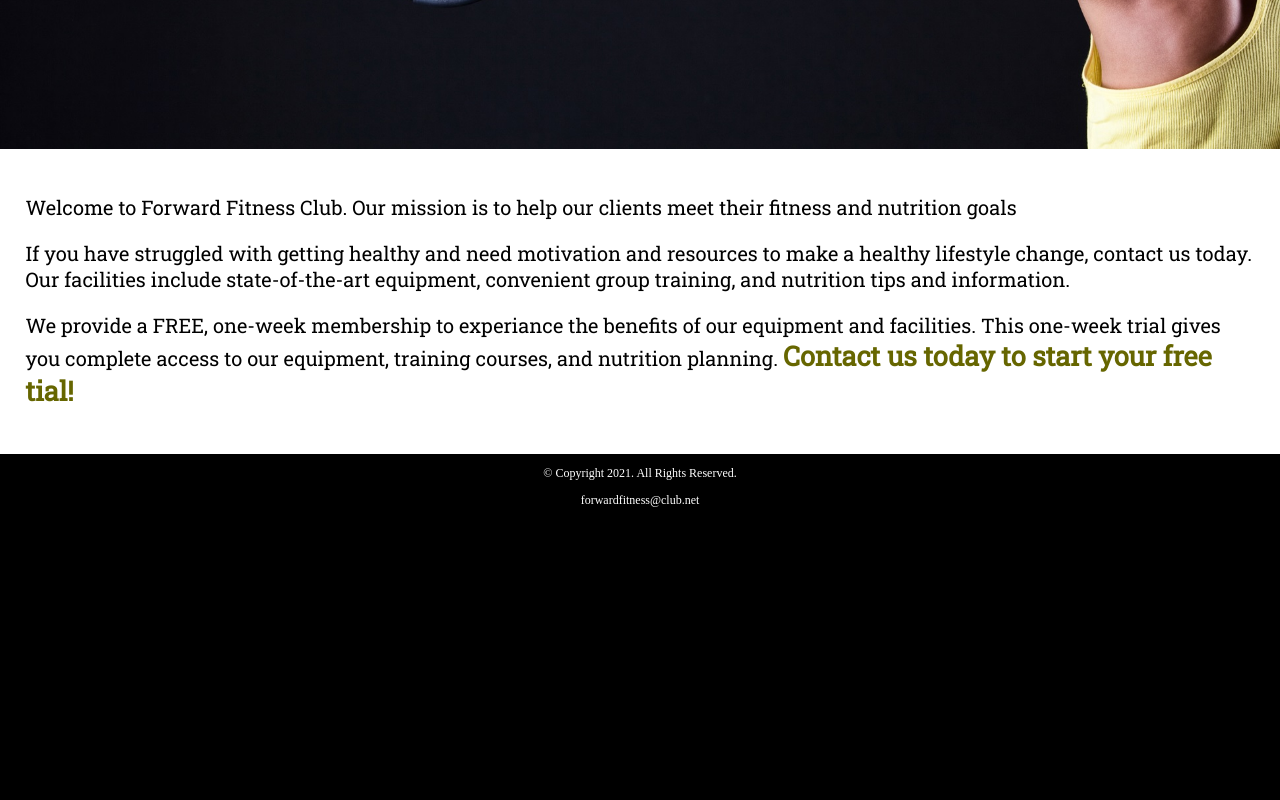
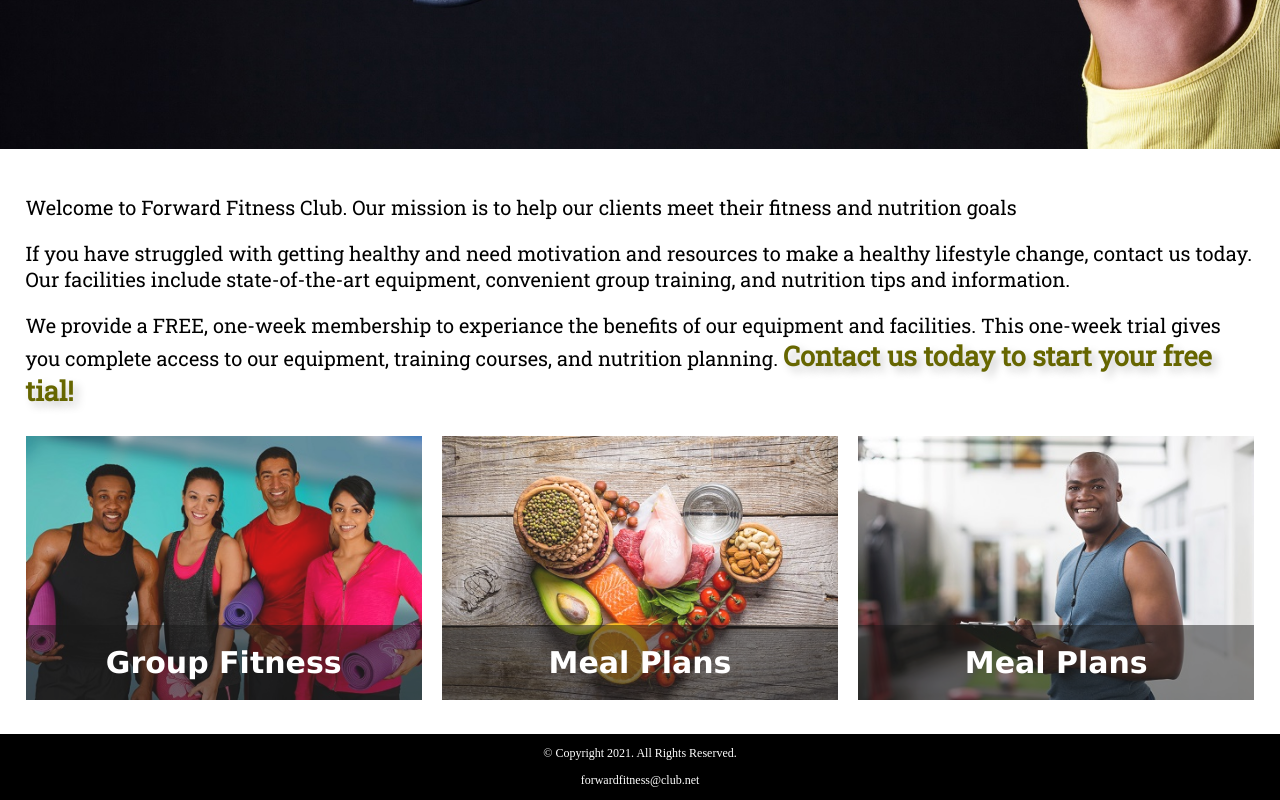
Before and after one commit to Go0659/go0659.github.io, a plain HTML site: page fitness/index.html in a window 1280 px wide. Shown: the part 606-1406 px from the top of the page. Before the commit the page ends 1126 px from the top, so only its background shows below. Drawn offline with Linux system fonts and the light colour scheme; a web font is replaced by a local one.

Commit message:
week 7 edits pt 1

```diff
--- a/fitness/css/styles.css
+++ b/fitness/css/styles.css
@@ -5,7 +5,7 @@ File Name: styles.css
 */
 
 /* CSS reset */
-body, header, nav, main, footer, h1, div, img, ul {
+body, header, nav, main, footer, h1, div, img, ul, figure, figcaption {
     margin: 0;
     padding: 0;
     border: 0;
@@ -23,13 +23,16 @@ img {
     display: block;
 }
 
+/* style rule that applies to all elements */
+* {
+    box-sizing: border-box;
+}
+
 /* Style rules for mobile viewport */
 
 
 /* Style rule for header */
 header {
-    position: -webkit-sticky;
-    position: sticky;
     top: 0;
     background-color: #000;
     height: 190px;
@@ -85,6 +88,9 @@ main {
     font-family: 'Roboto Slab', serif;
 }
 
+.mobile h3 {
+    text-shadow: 5px 5px 8px #ccc;
+}
 .tel-link {
     background-color: #404040;
     padding: 2%;
@@ -108,9 +114,27 @@ main {
     font-size: 1.35em;
     color: #666600;
     font-weight: bold;
+    text-shadow: 5px 5px 8px #ccc;
 }
 
+.frame {
+    position: relative;
+    max-width: 450px;
+    margin: 2% auto;
+}
 
+.pic-text {
+    position: absolute;
+    bottom: 0;
+    background: rgba(0, 0, 0, 0.5);
+    color: #fff;
+    width: 100%;
+    padding: 20px;
+    text-align: center;
+    font-family: verdana, Arial, sans-serif;
+    font-size: 1.5em;
+    font-weight: bold;
+}
 
 #weights,  #cardio, #training {
     margin: 0 2%;
@@ -166,7 +190,6 @@ footer p a {
 
     /* Tablet Viewport: Style rule for header */
     header {
-        position: static;
         padding-bottom: 2%;
  }
  /* Tablet Viewport: Style rule for nav area */
@@ -186,6 +209,17 @@ footer p a {
     /* Tablet Viewport: Style rules for the main content area */
     main ul {
         margin: 0 0 4% 10%;
+    }
+
+    .grid {
+        display: grid;
+        grid-template-columns: auto auto auto;
+        grid-gap: 20px;
+    }
+
+    .pic-text {
+        font-size: 1em;
+        padding: 10px;
     }
 
     #excercises {
@@ -255,6 +289,20 @@ footer p a {
         font-size: 1.8em;
     }
 
+    .pic-text {
+        font-size: 1.5em;
+        padding: 20px;
+    }
+
+    .frame {
+        opacity: 0.9;
+    }
+
+    .frame:hover {
+        opacity: 1;
+        box-shadow: 8px 8px 10px #808080;
+    }
+
     #weights, #cardio, #training{
         width: 29%;
         float: left;
--- a/fitness/index.html
+++ b/fitness/index.html
@@ -57,6 +57,28 @@
         <p>If you have struggled with getting healthy and need motivation and resources to make a healthy lifestyle change, contact us today. Our facilities include state-of-the-art equipment, convenient group training, and nutrition tips and information.</p>
         <p>We provide a FREE, one-week membership to experiance the benefits of our equipment and facilities. This one-week trial gives you complete access to our equipment, training courses, and nutrition planning. <span class="action">Contact us today to start your free tial!</span></p>
     </div>
+
+
+    <div class="grid">
+        <figure class="frame">
+
+            <a href="classes.html"><img src="images/fitness-group.jpg" alt="group of fitness people"></a>
+            <figcaption class="pic-text">Group Fitness</figcaption>
+        </figure>
+
+
+
+     <figure class="frame">
+        <a href="nutrition.html"><img src="images/food-heart.jpg" alt="healthy food in the shape of a heart"></a>
+        <figcaption class="pic-text">Meal Plans</figcaption>
+        </figure>
+
+        <figure class="frame">
+        <a href="contact.html"><img src="images/personal-trainer.jpg" alt="personal trainer with a clipboard"></a>
+        <figcaption class="pic-text">Meal Plans</figcaption>
+        </figure>
+    </div>
+
     </main>
 <!--use footer area to add footer content-->
     <footer>
```
Also changed, not shown: fitness/nutrition.html (added, +41 -0 lines), fitness/images/android-chrome-192.png (added), fitness/images/apple-touch-icon.png (added), fitness/images/favicon-32.png (added), fitness/images/favicon.ico (added), fitness/images/fitness-group.jpg (added), fitness/images/food-chicken.jpg (added), fitness/images/food-heart.jpg (added), fitness/images/food-thought.jpg (added), fitness/images/fresh-food.jpg (added), fitness/images/hero-veggies.jpg (added).
